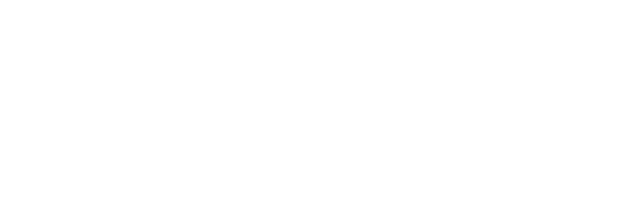
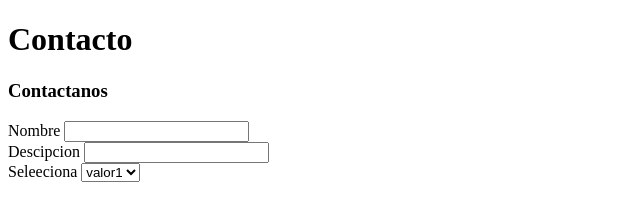
Before and after one commit to chavez9722/test, a plain HTML site: page ejercicios/contacto.html in a window 1280 px wide. Shown: the whole page, without its empty margins (0-640 px from the left). Drawn offline with Linux system fonts and the light colour scheme.

Commit message:
finishing pages beta

```diff
--- a/ejercicios/contacto.html
+++ b/ejercicios/contacto.html
@@ -7,6 +7,29 @@
     <title>Contacto</title>
 </head>
 <body>
+    <h1>Contacto</h1>
+
+    <h3>Contactanos</h3>
+
+    <form action="POST">
+        <div>
+            <label for="">Nombre</label>
+            <input type="text">
+        </div>
+        <div>
+            <label for="">Descipcion</label>
+            <input type="text" name="" id="">
+        </div>
+        <div>
+            <label for="">Seleeciona</label>
+            <select name="" id="">
+                <option value="valor1">valor1</option>
+                <option value="valor2">valor2</option>
+                <option value="valor3">valor3</option>
+                <option value="valor4">valor4</option>
+            </select>
+        </div>
+    </form>
 
 </body>
 </html>
```
Also changed, not shown: ejercicios/index.html (+5 -5 lines), ejercicios/subPage.html (+10 -4 lines).
